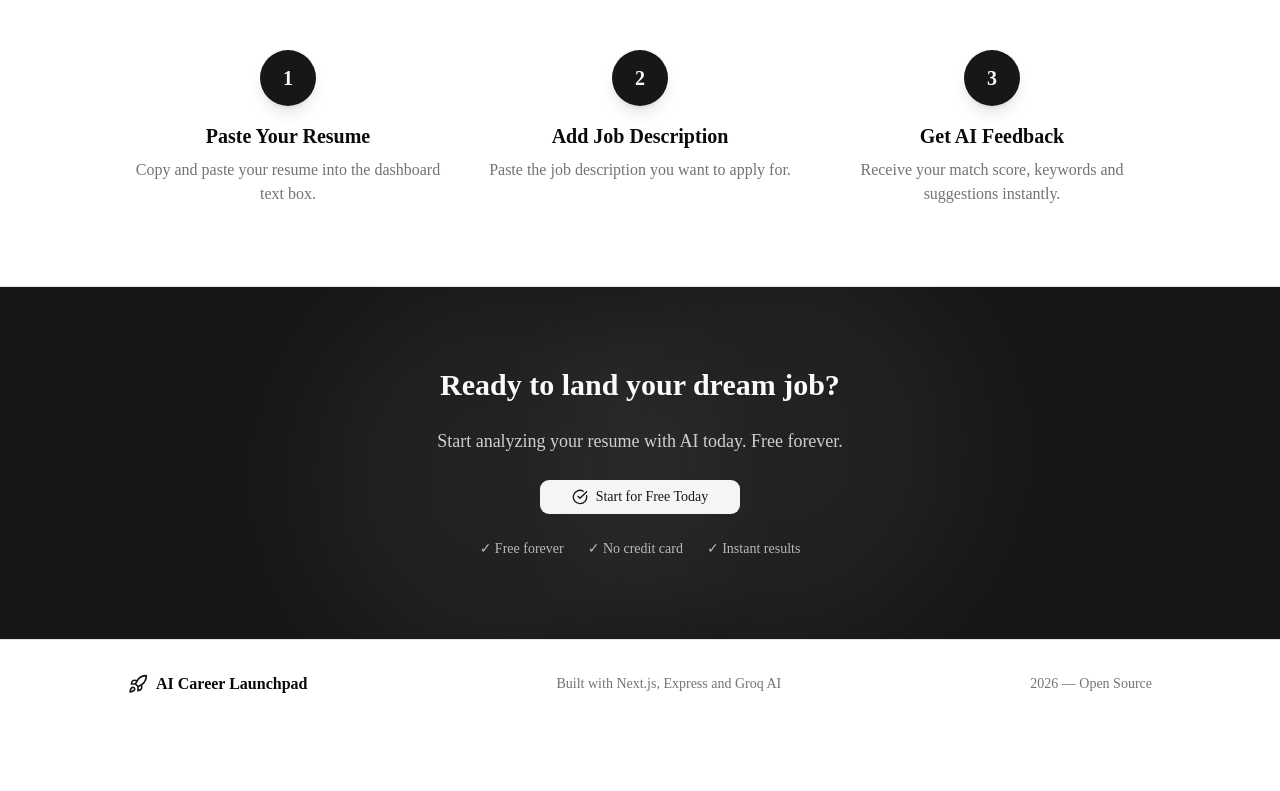
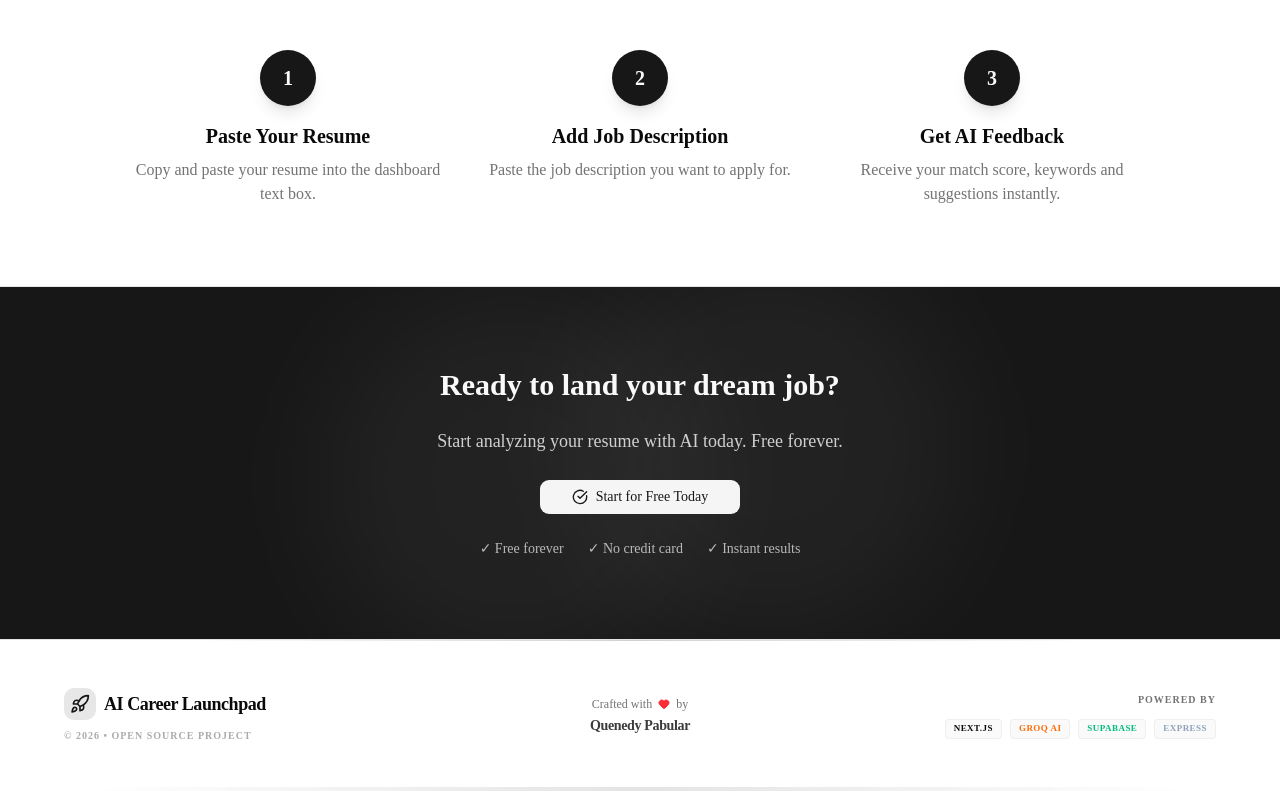
Before and after one commit to QuenDev/ai-career-launchpad, a Next.js app in the folder client/: page / in a window 1280 px wide. Shown: the part 1746-2537 px from the top of the page. Before the commit the page ends 2474 px from the top, so only its background shows below. Built offline with nearby package versions, Linux system fonts and the light colour scheme.

Commit message:
Finish Universal Footer and final UI consistency polish

```diff
--- a/client/app/dashboard/page.tsx
+++ b/client/app/dashboard/page.tsx
@@ -5,6 +5,7 @@ import { useRouter } from "next/navigation";
 import { motion, AnimatePresence } from "framer-motion";
 import { isLoggedIn } from "@/lib/auth";
 import { apiFetch } from "@/lib/api";
+import Footer from "@/components/Footer";
 import { Button } from "@/components/ui/button";
 import { Textarea } from "@/components/ui/textarea";
 import { Card, CardContent, CardHeader, CardTitle } from "@/components/ui/card";
@@ -434,6 +435,7 @@ export default function DashboardPage() {
           </motion.div>
         </motion.div>
       </main>
+      <Footer />
     </>
   );
 }
--- a/client/app/history/page.tsx
+++ b/client/app/history/page.tsx
@@ -11,6 +11,7 @@ import { toast } from "sonner";
 import { Button } from "@/components/ui/button";
 import { motion, AnimatePresence } from "framer-motion";
 import Navbar from "@/components/Navbar";
+import Footer from "@/components/Footer";
 
 interface Analysis {
     id:  number;
@@ -345,6 +346,7 @@ const getScoreColor = (score: number) => {
         </motion.div>
 
         </main>
+        <Footer />
         </>
     );
 
--- a/client/app/page.tsx
+++ b/client/app/page.tsx
@@ -3,6 +3,7 @@
 import { useRef } from "react";
 import { motion, useInView } from "framer-motion";
 import Navbar from "@/components/Navbar";
+import Footer from "@/components/Footer";
 import { Button } from "@/components/ui/button";
 import { Card, CardContent } from "@/components/ui/card";
 import { Badge } from "@/components/ui/badge";
@@ -381,21 +382,7 @@ export default function Home() {
         </div>
       </motion.section>
 
-      {/* Footer */}
-      <footer className="py-8 px-6 bg-background border-t">
-        <div className="max-w-5xl mx-auto flex flex-col md:flex-row justify-between items-center gap-4">
-          <div className="flex items-center gap-2">
-            <Rocket className="h-5 w-5 text-primary" />
-            <span className="font-semibold">AI Career Launchpad</span>
-          </div>
-          <p className="text-muted-foreground text-sm">
-            Built with Next.js, Express and Groq AI
-          </p>
-          <p className="text-muted-foreground text-sm">
-            2026 — Open Source
-          </p>
-        </div>
-      </footer>
+      <Footer />
     </div>
   );
 }
--- /dev/null
+++ b/client/components/Footer.tsx
@@ -0,0 +1,71 @@
+"use client";
+
+import { Rocket, Globe, Terminal, Cpu, Heart } from "lucide-react";
+import Link from "next/link";
+import { motion } from "framer-motion";
+
+export default function Footer() {
+  const currentYear = new Date().getFullYear();
+
+  const techStack = [
+    { name: "Next.js", color: "text-foreground" },
+    { name: "Groq AI", color: "text-orange-500" },
+    { name: "Supabase", color: "text-emerald-500" },
+    { name: "Express", color: "text-slate-400" },
+  ];
+
+  return (
+    <footer className="relative border-t bg-background/80 backdrop-blur-xl py-12 px-6 overflow-hidden">
+      {/* Background decoration */}
+      <div className="absolute top-0 left-1/2 -translate-x-1/2 w-full max-w-4xl h-px bg-linear-to-r from-transparent via-primary/20 to-transparent" />
+
+      <div className="max-w-6xl mx-auto grid grid-cols-1 md:grid-cols-3 gap-8 items-center relative z-10 text-center md:text-left">
+
+        {/* Brand Section */}
+        <div className="flex flex-col gap-2 items-center md:items-start">
+          <Link href="/" className="flex items-center gap-2 group">
+            <div className="h-8 w-8 rounded-lg bg-primary/10 flex items-center justify-center group-hover:scale-110 transition-transform">
+              <Rocket className="h-5 w-5 text-primary" />
+            </div>
+            <span className="font-bold text-lg tracking-tight">AI Career Launchpad</span>
+          </Link>
+          <div className="text-[10px] text-muted-foreground font-bold uppercase tracking-widest opacity-60">
+            © {currentYear} • Open Source Project
+          </div>
+        </div>
+
+        {/* Author Section */}
+        <div className="flex flex-col items-center gap-1">
+          <p className="flex items-center gap-1.5 text-xs text-muted-foreground font-medium">
+            Crafted with <Heart className="h-3 w-3 text-red-500 fill-red-500 animate-pulse" /> by
+          </p>
+          <h3 className="text-sm font-black tracking-tight text-foreground/80">
+            Quenedy Pabular
+          </h3>
+        </div>
+
+        {/* Tech Stack Section */}
+        <div className="flex flex-col items-center md:items-end gap-3">
+          <span className="text-[10px] text-muted-foreground font-black uppercase tracking-widest">Powered By</span>
+          <div className="flex flex-wrap justify-center md:justify-end gap-2">
+            {techStack.map((tech) => (
+              <span
+                key={tech.name}
+                className="px-2 py-0.5 rounded bg-muted/50 border border-border/50 text-[9px] font-bold uppercase tracking-wider"
+              >
+                <span className={tech.color}>{tech.name}</span>
+              </span>
+            ))}
+          </div>
+        </div>
+      </div>
+
+      {/* Animation line at bottom */}
+      <motion.div
+        animate={{ scaleX: [0.8, 1, 0.8], opacity: [0.3, 0.6, 0.3] }}
+        transition={{ duration: 5, repeat: Infinity, ease: "easeInOut" }}
+        className="absolute bottom-0 left-0 w-full h-1 bg-linear-to-r from-transparent via-primary/30 to-transparent"
+      />
+    </footer>
+  );
+}
```
